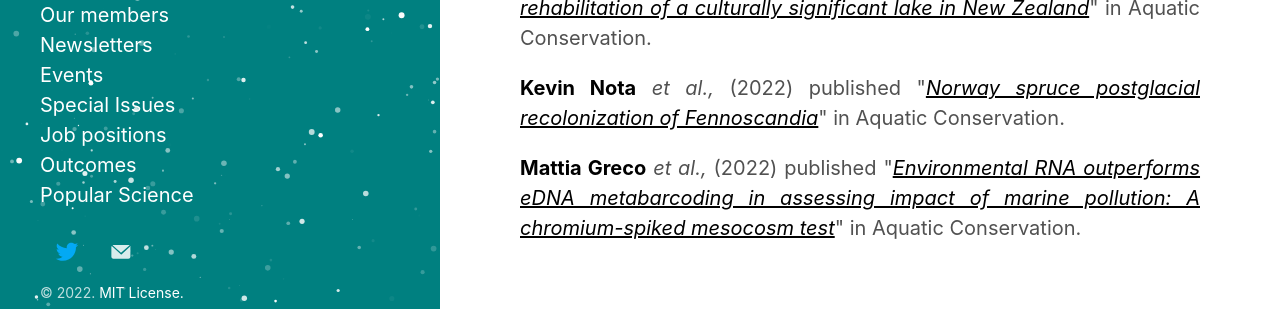
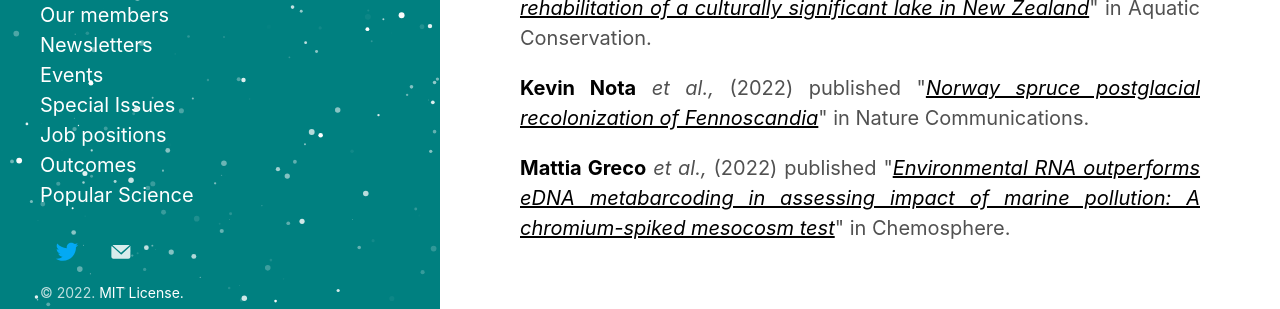
Before and after one commit to sedadna/sedadna.github.io, a Jekyll site: the page built from category/news/22-04.md, in a window 1280 px wide and 900 px high, scrolled down 1110 px. Shown: the part 557-866 px from the top of the window. Built offline with Jekyll 4.4.1, drawn with Linux system fonts in a browser that asks for light colours.

Commit message:
Update 22-04.md

```diff
--- a/category/news/22-04.md
+++ b/category/news/22-04.md
@@ -32,7 +32,7 @@
 
 <p><a href="https://researchers.adelaide.edu.au/profile/julia.short" target="_blank"><b>Julia Short</b></a> <i>et al.,</i> (2022) published "<a href="https://onlinelibrary.wiley.com/doi/full/10.1002/aqc.3808" target="_blank"><u><i>Using palaeolimnology to guide rehabilitation of a culturally significant lake in New Zealand</i></u></a>" in Aquatic Conservation.</p>
 
-<p><a href="https://www.researchgate.net/profile/Kevin-Nota" target="_blank"><b>Kevin Nota</b></a> <i>et al.,</i> (2022) published "<a href="https://www.nature.com/articles/s41467-022-28976-4" target="_blank"><u><i>Norway spruce postglacial recolonization of Fennoscandia</i></u></a>" in Aquatic Conservation.</p>
+<p><a href="https://www.researchgate.net/profile/Kevin-Nota" target="_blank"><b>Kevin Nota</b></a> <i>et al.,</i> (2022) published "<a href="https://www.nature.com/articles/s41467-022-28976-4" target="_blank"><u><i>Norway spruce postglacial recolonization of Fennoscandia</i></u></a>" in Nature Communications.</p>
 
-<p><a href="https://www.researchgate.net/profile/Mattia-Greco-2" target="_blank"><b>Mattia Greco</b></a> <i>et al.,</i> (2022) published "<a href="https://www.sciencedirect.com/science/article/abs/pii/S0045653522007329" target="_blank"><u><i>Environmental RNA outperforms eDNA metabarcoding in assessing impact of marine pollution: A chromium-spiked mesocosm test</i></u></a>" in Aquatic Conservation.</p>
+<p><a href="https://www.researchgate.net/profile/Mattia-Greco-2" target="_blank"><b>Mattia Greco</b></a> <i>et al.,</i> (2022) published "<a href="https://www.sciencedirect.com/science/article/abs/pii/S0045653522007329" target="_blank"><u><i>Environmental RNA outperforms eDNA metabarcoding in assessing impact of marine pollution: A chromium-spiked mesocosm test</i></u></a>" in Chemosphere.</p>
 </div>
```
